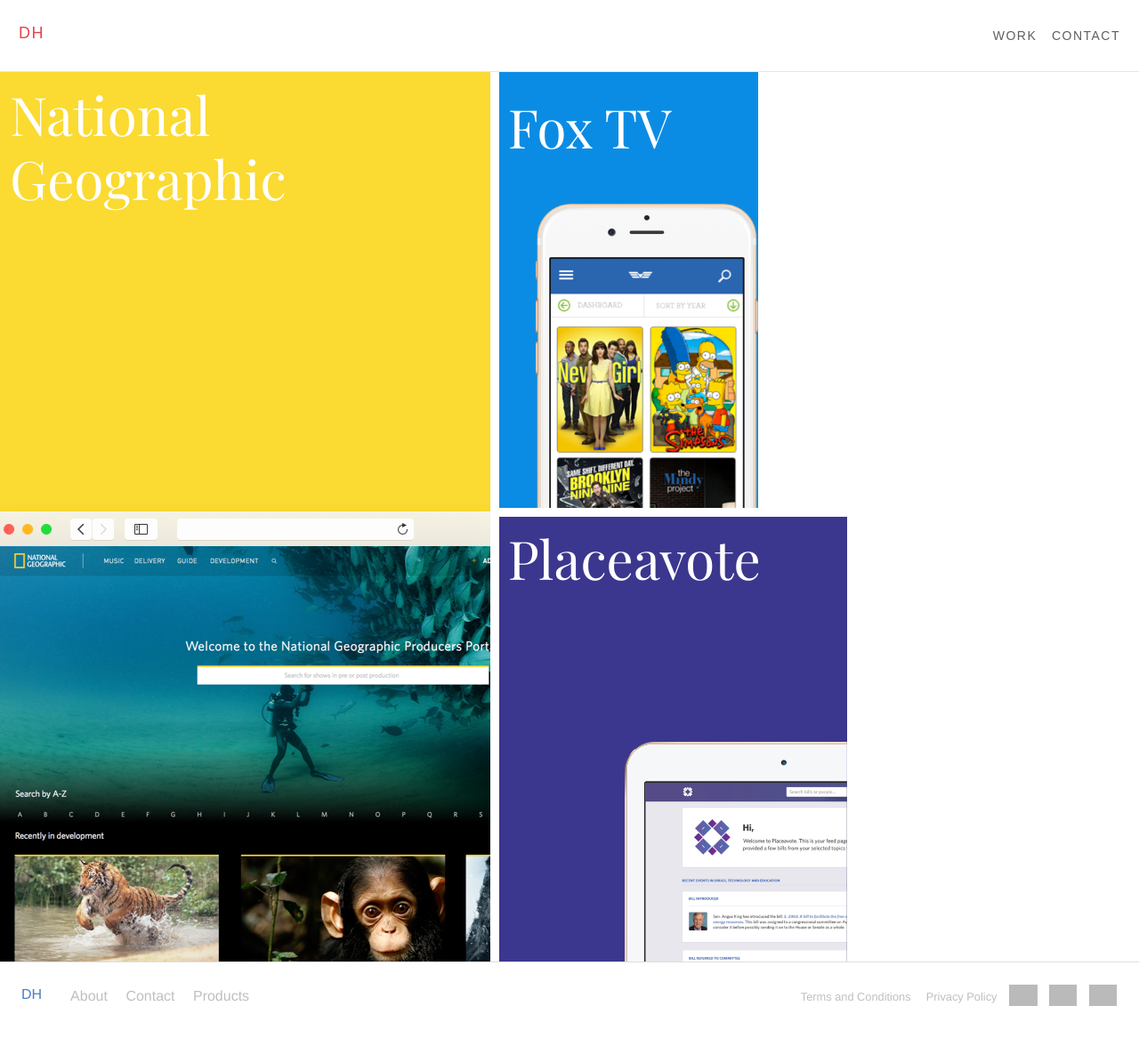
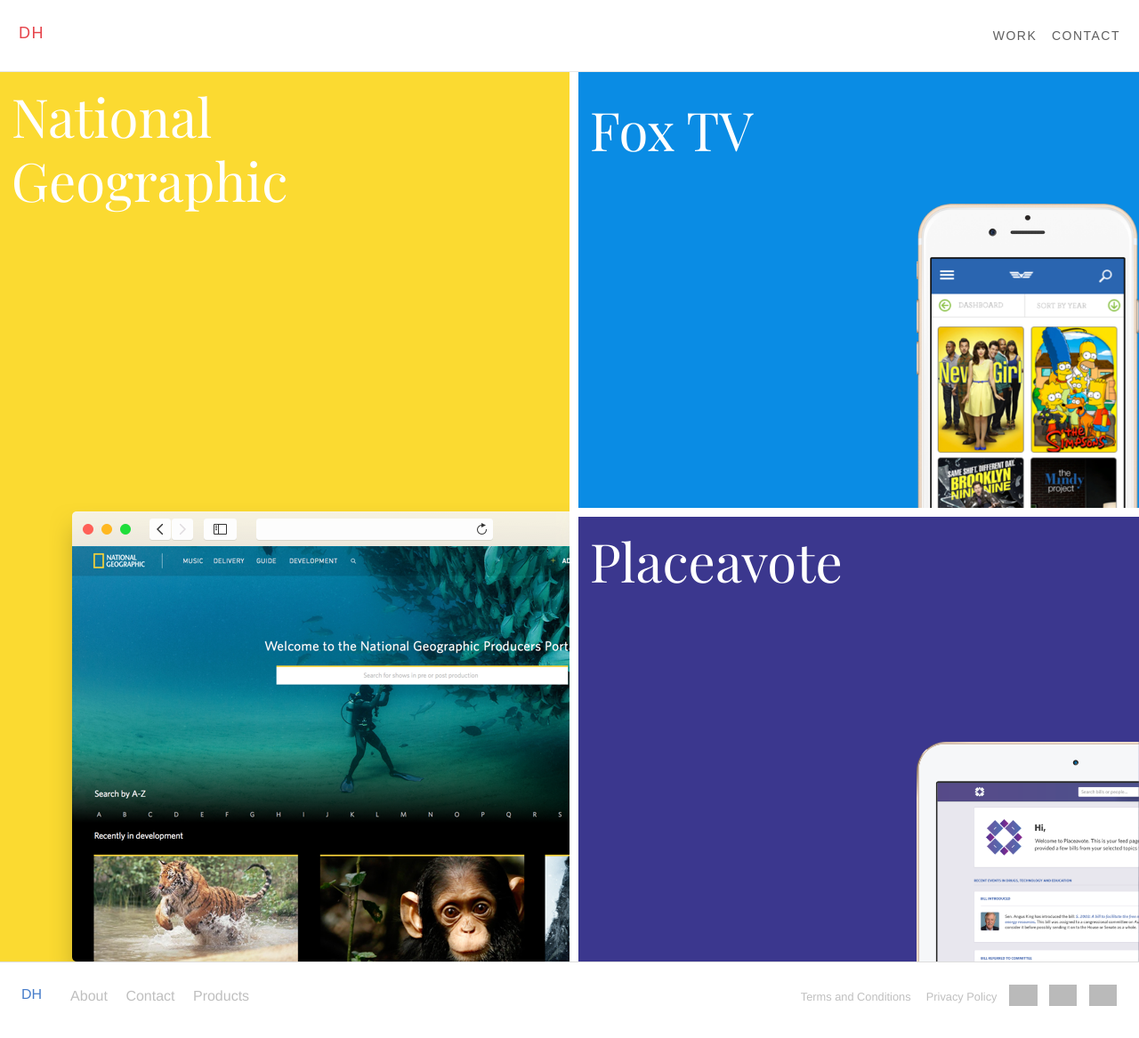
Before and after one commit to dave-hawkins/portfolio, a Jekyll site: the page built from work/index.html, in a window 1280 px wide. Shown: the whole page at 89% size. Built offline with Jekyll 4.4.1, drawn with Linux system fonts in a browser that asks for light colours; nearby versions of some CDN libraries; Markdown is read by kramdown in place of the engine named in the settings; grey boxes are pictures that could not be loaded.

Commit message:
amended class typo on index.html

```diff
--- a/css/main.css
+++ b/css/main.css
@@ -179,7 +179,7 @@
   label abbr {
     display: none; }
 
-input[type="color"], input[type="date"], input[type="datetime"], input[type="datetime-local"], input[type="email"], input[type="month"], input[type="number"], input[type="password"], input[type="search"], input[type="tel"], input[type="text"], input[type="time"], input[type="url"], input[type="week"], textarea,
+input[type="color"], input[type="date"], input[type="datetime"], input[type="datetime-local"], input[type="email"], input[type="month"], input[type="number"], input[type="password"], input[type="search"], input[type="tel"], input[type="text"], input[type="time"], input[type="url"], input[type="week"], input:not([type]), textarea,
 select[multiple=multiple] {
   background-color: #fff;
   border: 1px solid #ddd;
@@ -192,19 +192,19 @@
   padding: 0.5em;
   transition: border-color 150ms ease;
   width: 100%; }
-  input[type="color"]:hover, input[type="date"]:hover, input[type="datetime"]:hover, input[type="datetime-local"]:hover, input[type="email"]:hover, input[type="month"]:hover, input[type="number"]:hover, input[type="password"]:hover, input[type="search"]:hover, input[type="tel"]:hover, input[type="text"]:hover, input[type="time"]:hover, input[type="url"]:hover, input[type="week"]:hover, textarea:hover,
+  input[type="color"]:hover, input[type="date"]:hover, input[type="datetime"]:hover, input[type="datetime-local"]:hover, input[type="email"]:hover, input[type="month"]:hover, input[type="number"]:hover, input[type="password"]:hover, input[type="search"]:hover, input[type="tel"]:hover, input[type="text"]:hover, input[type="time"]:hover, input[type="url"]:hover, input[type="week"]:hover, input:not([type]):hover, textarea:hover,
   select[multiple=multiple]:hover {
     border-color: #b1b1b1; }
-  input[type="color"]:focus, input[type="date"]:focus, input[type="datetime"]:focus, input[type="datetime-local"]:focus, input[type="email"]:focus, input[type="month"]:focus, input[type="number"]:focus, input[type="password"]:focus, input[type="search"]:focus, input[type="tel"]:focus, input[type="text"]:focus, input[type="time"]:focus, input[type="url"]:focus, input[type="week"]:focus, textarea:focus,
+  input[type="color"]:focus, input[type="date"]:focus, input[type="datetime"]:focus, input[type="datetime-local"]:focus, input[type="email"]:focus, input[type="month"]:focus, input[type="number"]:focus, input[type="password"]:focus, input[type="search"]:focus, input[type="tel"]:focus, input[type="text"]:focus, input[type="time"]:focus, input[type="url"]:focus, input[type="week"]:focus, input:not([type]):focus, textarea:focus,
   select[multiple=multiple]:focus {
     border-color: #477dca;
     box-shadow: inset 0 1px 3px rgba(0, 0, 0, 0.06), 0 0 5px rgba(55, 112, 192, 0.7);
     outline: none; }
-  input[type="color"]:disabled, input[type="date"]:disabled, input[type="datetime"]:disabled, input[type="datetime-local"]:disabled, input[type="email"]:disabled, input[type="month"]:disabled, input[type="number"]:disabled, input[type="password"]:disabled, input[type="search"]:disabled, input[type="tel"]:disabled, input[type="text"]:disabled, input[type="time"]:disabled, input[type="url"]:disabled, input[type="week"]:disabled, textarea:disabled,
+  input[type="color"]:disabled, input[type="date"]:disabled, input[type="datetime"]:disabled, input[type="datetime-local"]:disabled, input[type="email"]:disabled, input[type="month"]:disabled, input[type="number"]:disabled, input[type="password"]:disabled, input[type="search"]:disabled, input[type="tel"]:disabled, input[type="text"]:disabled, input[type="time"]:disabled, input[type="url"]:disabled, input[type="week"]:disabled, input:not([type]):disabled, textarea:disabled,
   select[multiple=multiple]:disabled {
     background-color: #f2f2f2;
     cursor: not-allowed; }
-    input[type="color"]:disabled:hover, input[type="date"]:disabled:hover, input[type="datetime"]:disabled:hover, input[type="datetime-local"]:disabled:hover, input[type="email"]:disabled:hover, input[type="month"]:disabled:hover, input[type="number"]:disabled:hover, input[type="password"]:disabled:hover, input[type="search"]:disabled:hover, input[type="tel"]:disabled:hover, input[type="text"]:disabled:hover, input[type="time"]:disabled:hover, input[type="url"]:disabled:hover, input[type="week"]:disabled:hover, textarea:disabled:hover,
+    input[type="color"]:disabled:hover, input[type="date"]:disabled:hover, input[type="datetime"]:disabled:hover, input[type="datetime-local"]:disabled:hover, input[type="email"]:disabled:hover, input[type="month"]:disabled:hover, input[type="number"]:disabled:hover, input[type="password"]:disabled:hover, input[type="search"]:disabled:hover, input[type="tel"]:disabled:hover, input[type="text"]:disabled:hover, input[type="time"]:disabled:hover, input[type="url"]:disabled:hover, input[type="week"]:disabled:hover, input:not([type]):disabled:hover, textarea:disabled:hover,
     select[multiple=multiple]:disabled:hover {
       border: 1px solid #ddd; }
 
@@ -515,35 +515,35 @@
 
 /* NEXT PAGE LINKS */
 #links {
-  display: -webkit-flex;
   display: -ms-flexbox;
   display: flex;
   width: 100%; }
 
-.column {
-  display: -webkit-flex;
+.row {
   display: -ms-flexbox;
   display: flex;
-  -webkit-flex-direction: column;
+  -ms-flex-direction: row;
+      flex-direction: row;
+  width: 100%; }
+
+.column {
+  display: -ms-flexbox;
+  display: flex;
   -ms-flex-direction: column;
       flex-direction: column;
   width: 100%; }
 
 @media only screen and (max-width: 960px) {
   .column--mobile {
-    display: -webkit-flex;
     display: -ms-flexbox;
     display: flex;
-    -webkit-flex-direction: column;
     -ms-flex-direction: column;
         flex-direction: column; } }
 
 @media only screen and (max-width: 960px) {
   .row--mobile {
-    display: -webkit-flex;
     display: -ms-flexbox;
     display: flex;
-    -webkit-flex-direction: row;
     -ms-flex-direction: row;
         flex-direction: row; } }
 
@@ -555,11 +555,11 @@
   text-align: center;
   float: left;
   border-bottom: none;
-  text-align: left; }
+  text-align: left;
+  width: 100%; }
 
 #links a span {
   color: #fff;
-  display: -webkit-flex;
   display: -ms-flexbox;
   display: flex;
   padding: 18px 30px;
@@ -579,7 +579,7 @@
   background: #FBDA31 url(../img/nat-geo-lead-img.png) no-repeat bottom right;
   background-size: inherit;
   width: 100%;
-  height: 1000px; }
+  height: 100%; }
   @media only screen and (max-width: 960px) {
     #links #theHub {
       background-size: 250px;
--- a/work/index.html
+++ b/work/index.html
@@ -2,14 +2,15 @@
 layout: default
 title: Dave Hawkins | Work
 ---
-   <section id="links" >
-     <div class="row">
+   <section id="links" class="row column--mobile">
+     <div class="column">
     		<a id="theHub" href="national-geographic/">
     			<h3>National Geographic</h3>
     		<!--	<span>Making learning fun & engaging</span> -->
     		</a>
     </div>
-    <div class="col">
+
+    <div class="column">
   		<a class="smallLink" id="craigBingham" href="fox-tv/">
   			<h3>Fox TV</h3>
   			<!-- <span>Photographer & Filmmaker</span> -->
```
Also changed, not shown: _scss/_folio.scss (+12 -1 lines), 2 other files. Lines whose indentation alone changed are shown as unchanged.
